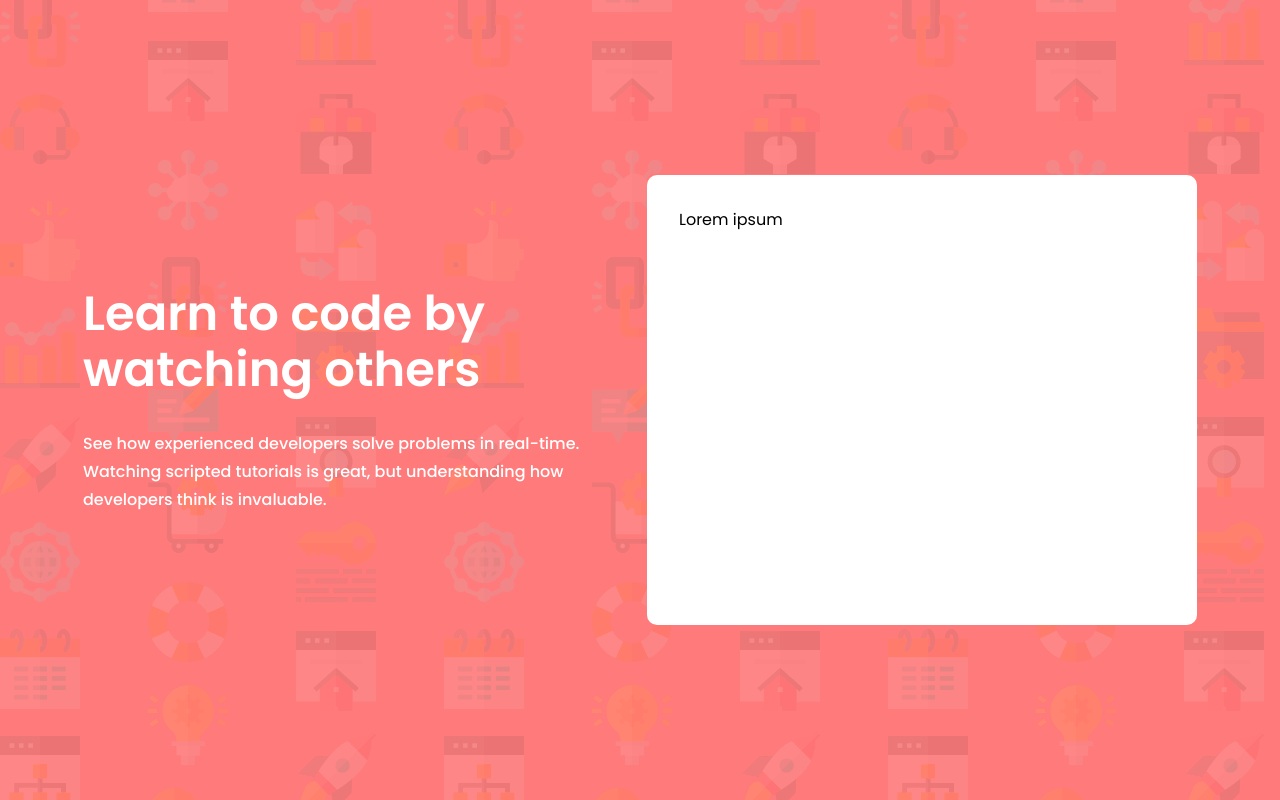
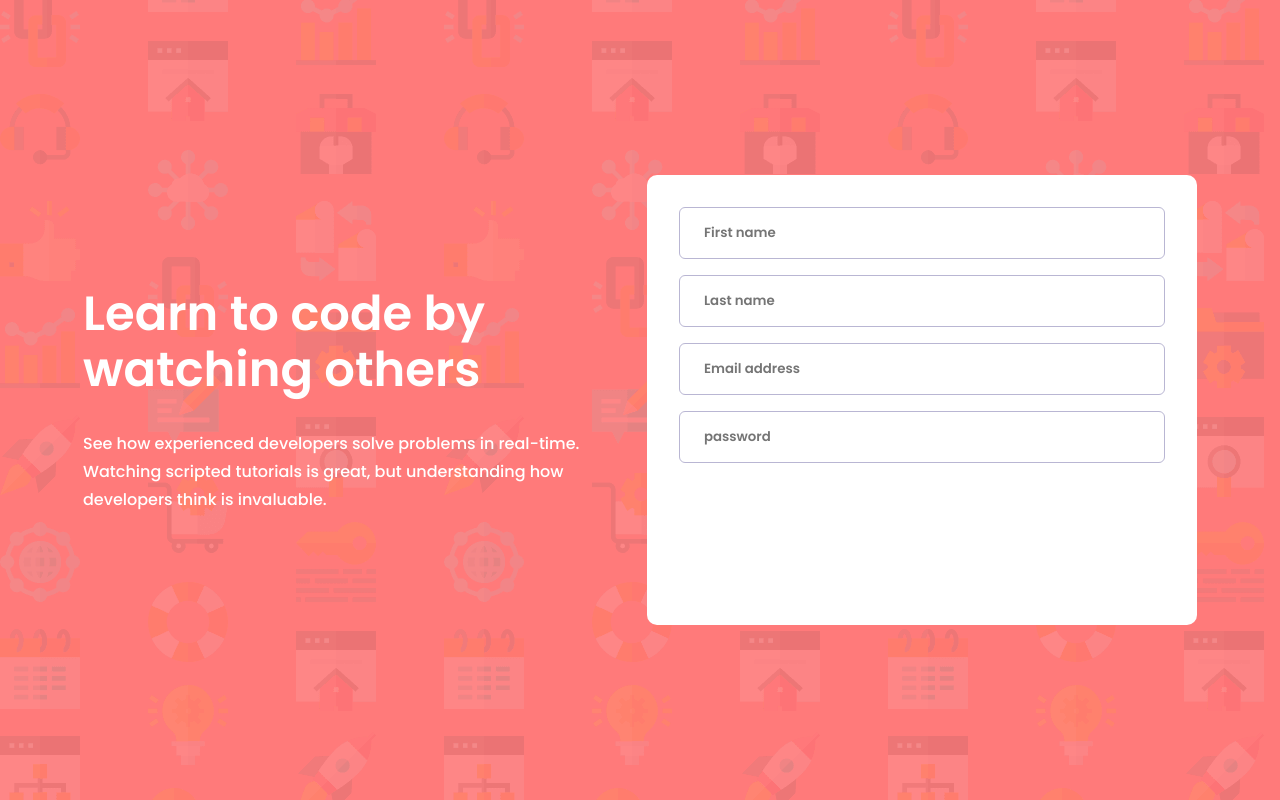
Before and after one commit to lucarl07/intro-form-component, a React (Vite) app: page / in a window 1280 px wide. Built offline with nearby package versions, Linux system fonts and the light colour scheme.

Commit message:
Add the Input component

```diff
--- a/src/components/App/App.jsx
+++ b/src/components/App/App.jsx
@@ -1,5 +1,6 @@
 import Article from '../Article/Article';
 import Container from '../Container/Container';
+import Input from '../Input/Input';
 import './App.css'
 
 const App = () => {
@@ -12,7 +13,10 @@ const App = () => {
         <>
             <Article title={data.title} content={data.content} />
             <Container>
-                <p>Lorem ipsum</p>
+                <Input type='text' placeholder='First name' />
+                <Input type='text' placeholder='Last name' />
+                <Input type='text' placeholder='Email address' />
+                <Input type='password' placeholder='password' />
             </Container>
         </>
     );
--- a/src/components/Container/Container.css
+++ b/src/components/Container/Container.css
@@ -4,6 +4,7 @@
     padding: 2rem;
     width: 550px;
     height: 450px;
+    gap: 1rem;
     border-radius: 10px;
     background-color: white;
 }
--- /dev/null
+++ b/src/components/Input/Input.css
@@ -0,0 +1,11 @@
+.input {
+    padding: 0 24px;
+    height: 52px;
+    color: var(--Dark-Blue);
+    border: 1px solid var(--Grayish-Blue);
+    border-radius: 6px;
+    font-family: 'Poppins 600';
+}
+.input:active {
+    border: 1px solid var(--Dark-Blue);
+}
--- /dev/null
+++ b/src/components/Input/Input.jsx
@@ -0,0 +1,10 @@
+/* eslint-disable react/prop-types */
+import './Input.css'
+
+const Input = ({type, placeholder}) => {
+    return (
+        <input className='input' type={type} placeholder={placeholder} />
+    );
+}
+
+export default Input;
```
